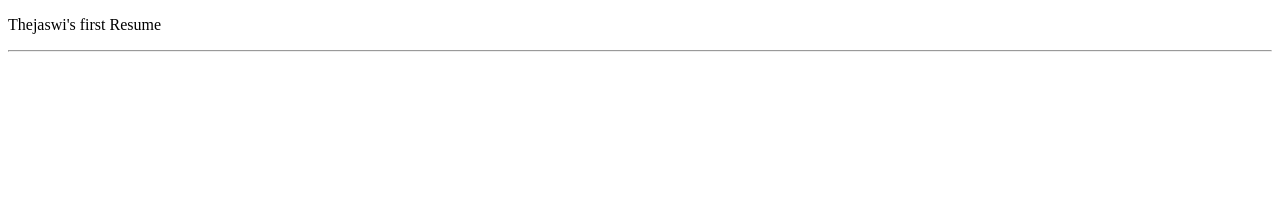
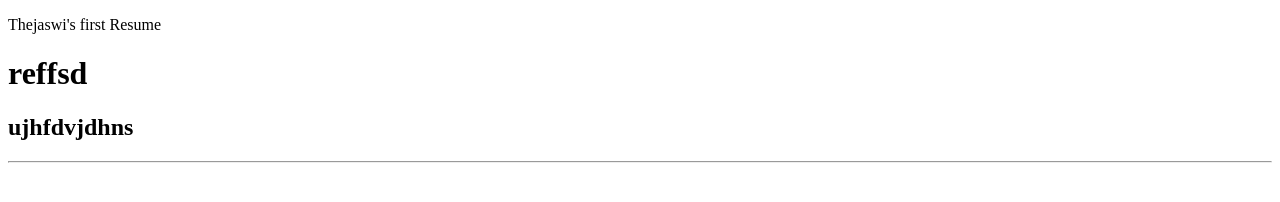
Before and after one commit to thejaswi13/thejaswi13.github.io, a plain HTML site: page resume.html in a window 1280 px wide. Drawn offline with Linux system fonts and the light colour scheme.

Commit message:
gregferfre.html

```diff
--- a/resume.html
+++ b/resume.html
@@ -7,6 +7,8 @@
 </head>
 <body>
     <p>Thejaswi's first Resume</p>
+    <h1>reffsd</h1>
+    <h2>ujhfdvjdhns</h2>
     <hr>
 </body>
 </html>
```
